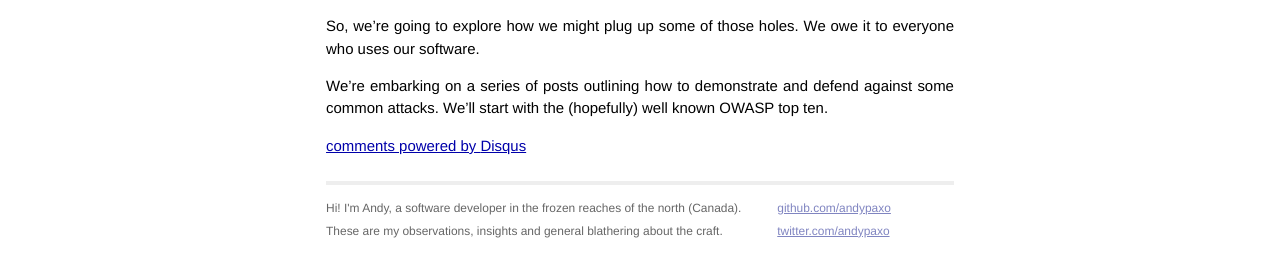
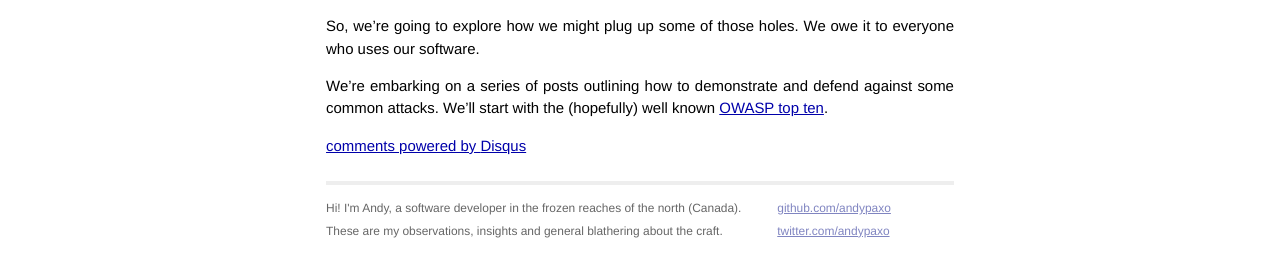
Before and after one commit to andypaxo/andypaxo.github.io, a Jekyll site: the page built from _posts/2014-08-09-defend-more-than-just-yourself.md, in a window 1280 px wide. Shown: the part 448-725 px from the top of the page. Built offline with Jekyll 4.4.1, drawn with Linux system fonts in a browser that asks for light colours; Markdown is read by kramdown in place of the engine named in the settings; comment, search, counter and statistics services are not loaded; part of the change alters nothing that is shown.

```diff
--- a/_posts/2014-08-09-defend-more-than-just-yourself.md
+++ b/_posts/2014-08-09-defend-more-than-just-yourself.md
@@ -14,4 +14,4 @@ Easier said than done. And you and I, dear reader, are not everyone. We are (pro
 
 So, we're going to explore how we might plug up some of those holes. We owe it to everyone who uses our software.
 
-We're embarking on a series of posts outlining how to demonstrate and defend against some common attacks. We'll start with the (hopefully) well known OWASP top ten.
+We're embarking on a series of posts outlining how to demonstrate and defend against some common attacks. We'll start with the (hopefully) well known [OWASP top ten](https://www.owasp.org/index.php/Category:OWASP_Top_Ten_Project#tab=OWASP_Top_10_for_2013).
```
